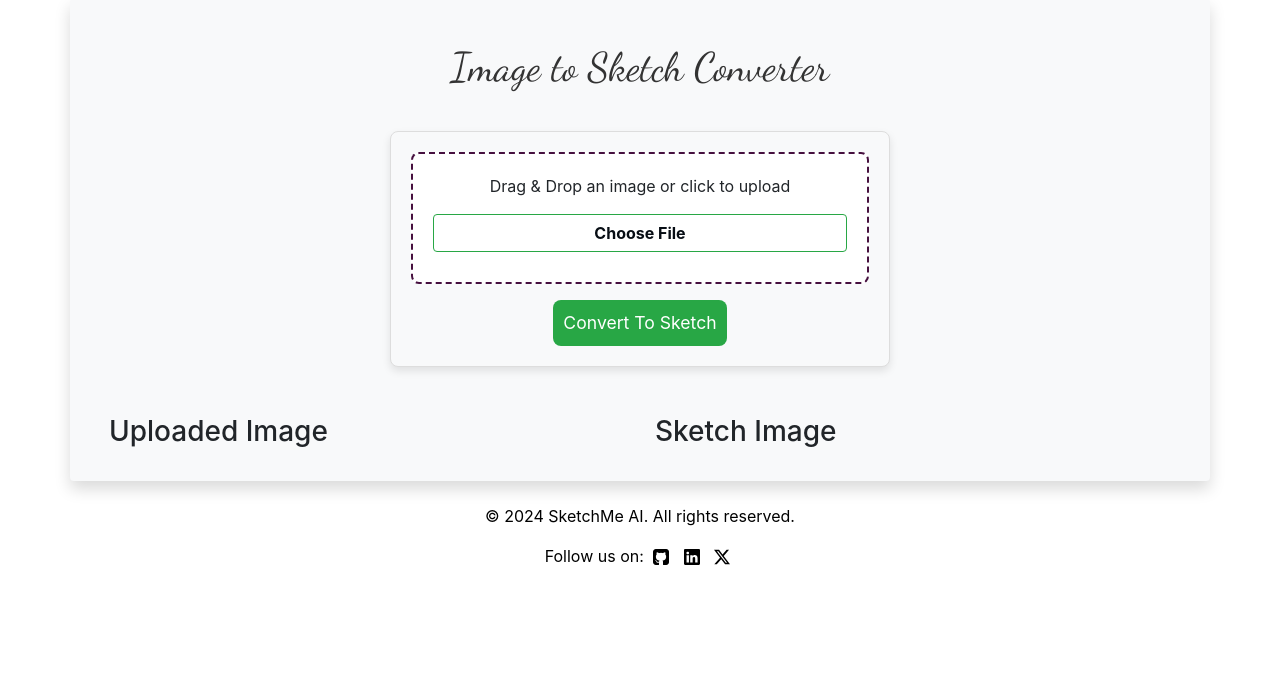
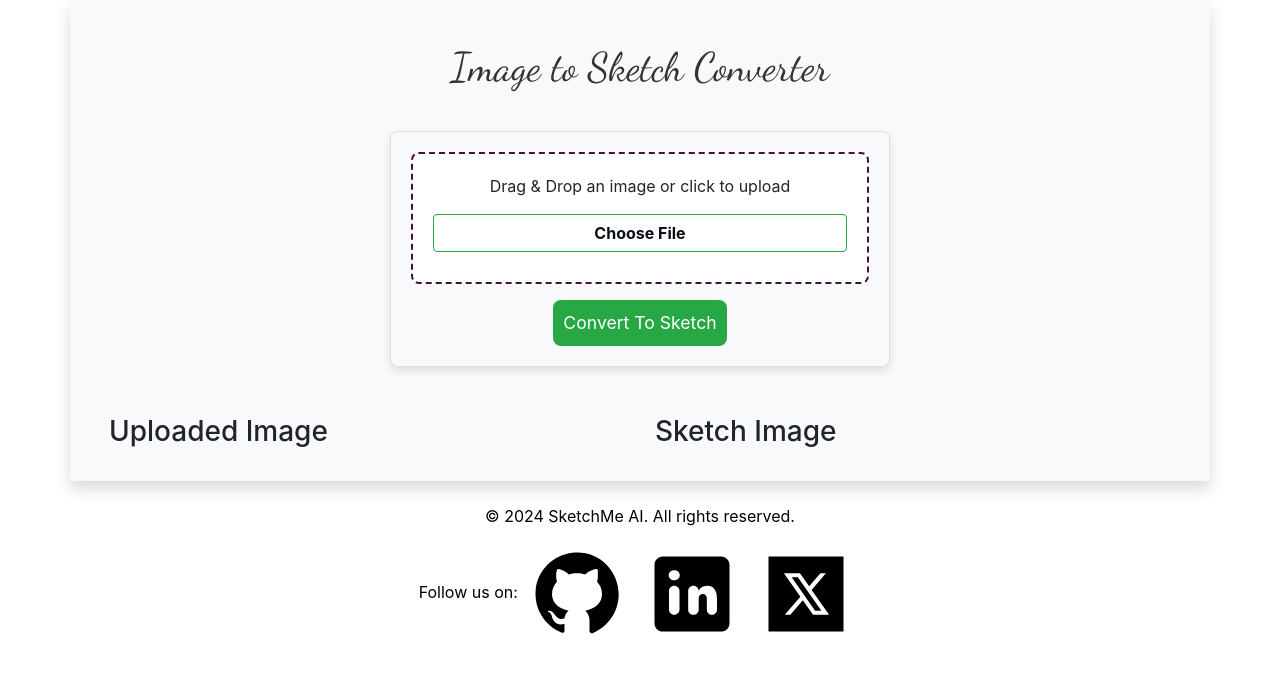
Before and after one commit to satwikshirsat04/SketchMeAI, a Flask app: page / in a window 1280 px wide. Shown: the part 105-778 px from the top of the page. Run offline with Flask 3, Linux system fonts and the light colour scheme; some libraries are stand-ins or nearby versions.

Commit message:
index.html

```diff
--- a/templates/index.html
+++ b/templates/index.html
@@ -131,24 +131,20 @@
             <p>© 2024 SketchMe AI. All rights reserved.</p>
             <p>Follow us on:
                 <a  href="https://github.com/satwikshirsat04" target="_blank">
-                <img src="/templates/github.png" width="16" height="16"alt="">
+                <svg xmlns="http://www.w3.org/2000/svg" x="0px" y="0px" width="100" height="100" viewBox="0 0 24 24">
+                    <path d="M10.9,2.1c-4.6,0.5-8.3,4.2-8.8,8.7c-0.5,4.7,2.2,8.9,6.3,10.5C8.7,21.4,9,21.2,9,20.8v-1.6c0,0-0.4,0.1-0.9,0.1 c-1.4,0-2-1.2-2.1-1.9c-0.1-0.4-0.3-0.7-0.6-1C5.1,16.3,5,16.3,5,16.2C5,16,5.3,16,5.4,16c0.6,0,1.1,0.7,1.3,1c0.5,0.8,1.1,1,1.4,1 c0.4,0,0.7-0.1,0.9-0.2c0.1-0.7,0.4-1.4,1-1.8c-2.3-0.5-4-1.8-4-4c0-1.1,0.5-2.2,1.2-3C7.1,8.8,7,8.3,7,7.6c0-0.4,0-0.9,0.2-1.3 C7.2,6.1,7.4,6,7.5,6c0,0,0.1,0,0.1,0C8.1,6.1,9.1,6.4,10,7.3C10.6,7.1,11.3,7,12,7s1.4,0.1,2,0.3c0.9-0.9,2-1.2,2.5-1.3 c0,0,0.1,0,0.1,0c0.2,0,0.3,0.1,0.4,0.3C17,6.7,17,7.2,17,7.6c0,0.8-0.1,1.2-0.2,1.4c0.7,0.8,1.2,1.8,1.2,3c0,2.2-1.7,3.5-4,4 c0.6,0.5,1,1.4,1,2.3v2.6c0,0.3,0.3,0.6,0.7,0.5c3.7-1.5,6.3-5.1,6.3-9.3C22,6.1,16.9,1.4,10.9,2.1z"></path>
+                </svg>
                 </a>
                 <a href="https://linkedin.com/in/satwikshirsat04" target="_blank">
-                    <svg xmlns="http://www.w3.org/2000/svg" width="16" height="16" fill="currentColor"
-                        class="bi bi-linkedin" viewBox="0 0 16 16">
-                        <path
-                            d="M0 1.146C0 .513.526 0 1.175 0h13.65C15.474 0 16 .513 16 1.146v13.708c0 .633-.526 1.146-1.175 1.146H1.175C.526 16 0 15.487 0 14.854zm4.943 12.248V6.169H2.542v7.225zm-1.2-8.212c.837 0 1.358-.554 1.358-1.248-.015-.709-.52-1.248-1.342-1.248S2.4 3.226 2.4 3.934c0 .694.521 1.248 1.327 1.248zm4.908 8.212V9.359c0-.216.016-.432.08-.586.173-.431.568-.878 1.232-.878.869 0 1.216.662 1.216 1.634v3.865h2.401V9.25c0-2.22-1.184-3.252-2.764-3.252-1.274 0-1.845.7-2.165 1.193v.025h-.016l.016-.025V6.169h-2.4c.03.678 0 7.225 0 7.225z">
-                        </path>
-                    </svg>
+                    <svg xmlns="http://www.w3.org/2000/svg" x="0px" y="0px" width="100" height="100" viewBox="0 0 24 24">
+                    <path d="M19,3H5C3.895,3,3,3.895,3,5v14c0,1.105,0.895,2,2,2h14c1.105,0,2-0.895,2-2V5C21,3.895,20.105,3,19,3z M7.738,17L7.738,17 c-0.697,0-1.262-0.565-1.262-1.262v-4.477C6.477,10.565,7.042,10,7.738,10h0C8.435,10,9,10.565,9,11.262v4.477 C9,16.435,8.435,17,7.738,17z M7.694,8.717c-0.771,0-1.286-0.514-1.286-1.2s0.514-1.2,1.371-1.2c0.771,0,1.286,0.514,1.286,1.2 S8.551,8.717,7.694,8.717z M16.779,17L16.779,17c-0.674,0-1.221-0.547-1.221-1.221v-2.605c0-1.058-0.651-1.174-0.895-1.174 s-1.058,0.035-1.058,1.174v2.605c0,0.674-0.547,1.221-1.221,1.221h-0.081c-0.674,0-1.221-0.547-1.221-1.221v-4.517 c0-0.697,0.565-1.262,1.262-1.262h0c0.697,0,1.262,0.565,1.262,1.262c0,0,0.282-1.262,2.198-1.262C17.023,10,18,10.977,18,13.174 v2.605C18,16.453,17.453,17,16.779,17z"></path>
+                </svg>
                 </a>
 
                 <a href="https://twitter.com/Satwik_04" target="_blank">
-                    <svg xmlns="http://www.w3.org/2000/svg" width="16" height="16" fill="currentColor"
-                        class="bi bi-twitter-x" viewBox="0 0 16 16">
-                        <path
-                            d="M12.6.75h2.454l-5.36 6.142L16 15.25h-4.937l-3.867-5.07-4.425 5.07H.316l5.733-6.57L0 .75h5.063l3.495 4.633L12.601.75Zm-.86 13.028h1.36L4.323 2.145H2.865z">
-                        </path>
-                    </svg>
+                    <svg xmlns="http://www.w3.org/2000/svg" x="0px" y="0px" width="100" height="100" viewBox="0 0 24 24">
+                <path d="M10.053,7.988l5.631,8.024h-1.497L8.566,7.988H10.053z M21,21H3V3h18V21z M17.538,17l-4.186-5.99L16.774,7h-1.311l-2.704,3.16L10.552,7H6.702l3.941,5.633L6.906,17h1.333l3.001-3.516L13.698,17H17.538z"></path>
+                </svg>
                 </a>
             </p>
         </div>
```
